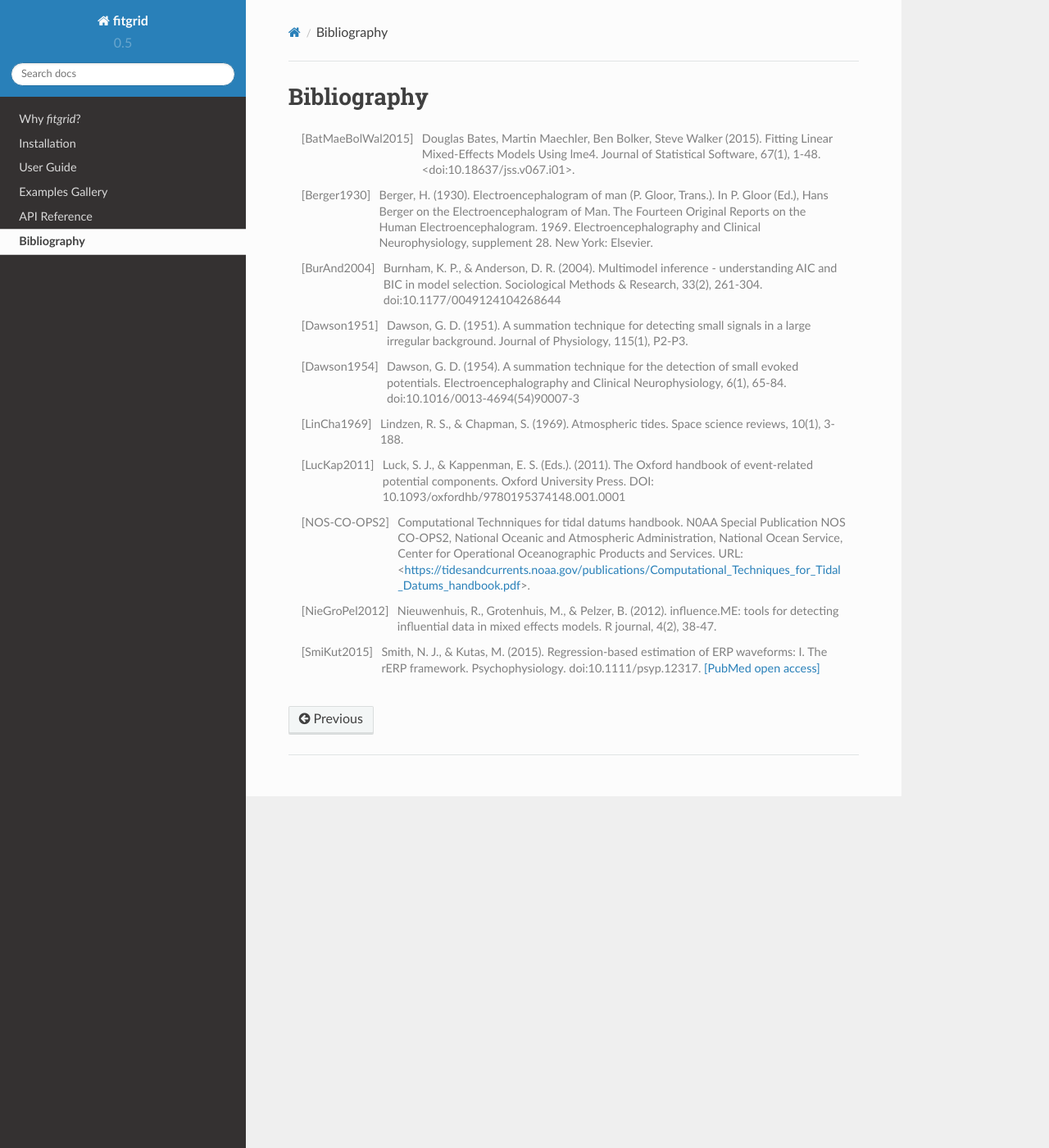
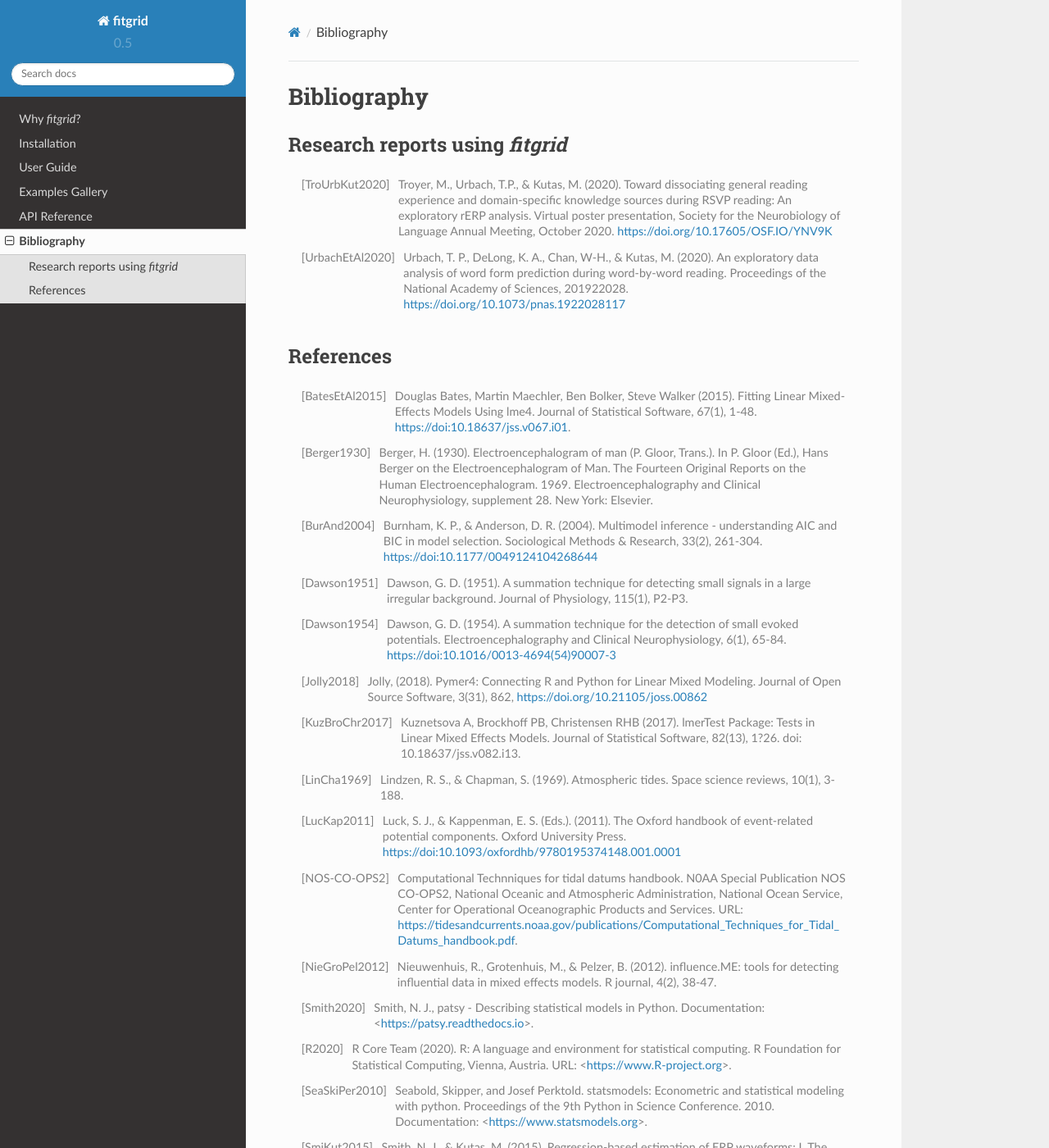
Before and after one commit to kutaslab/fitgrid, a Sphinx documentation site: the page built from docs/source/bibliography.rst, in a window 1280 px wide and 1400 px high. Shown: the whole window at 82% size. Built offline with Sphinx 7.4.7 and the Read the Docs theme 2.0.0, drawn with Linux system fonts in a browser that asks for light colours; pages that are not in the unit, such as notebooks, are missing from menus.

Commit message:
docs polishing

```diff
--- a/docs/source/bibliography.rst
+++ b/docs/source/bibliography.rst
@@ -2,10 +2,32 @@
 Bibliography
 ============
 
-.. [BatMaeBolWal2015] Douglas Bates, Martin Maechler, Ben Bolker,
+.. _fitgrid_reports:
+
+Research reports using `fitgrid`
+--------------------------------
+
+.. [TroUrbKut2020] Troyer, M., Urbach, T.P., &
+      Kutas, M. (2020). Toward dissociating general reading experience
+      and domain-specific knowledge sources during RSVP reading: An
+      exploratory rERP analysis. Virtual poster presentation, Society
+      for the Neurobiology of Language Annual Meeting,
+      October 2020. https://doi.org/10.17605/OSF.IO/YNV9K
+
+.. [UrbachEtAl2020] Urbach, T. P., DeLong, K. A., Chan, W-H., &
+      Kutas, M. (2020). An exploratory data analysis of word form
+      prediction during word-by-word reading. Proceedings of the
+      National Academy of
+      Sciences, 201922028. https://doi.org/10.1073/pnas.1922028117
+
+
+References
+----------
+
+.. [BatesEtAl2015] Douglas Bates, Martin Maechler, Ben Bolker,
        Steve Walker (2015). Fitting Linear Mixed-Effects Models Using
        lme4. Journal of Statistical Software, 67(1),
-       1-48.<doi:10.18637/jss.v067.i01>.
+       1-48. https://doi:10.18637/jss.v067.i01.
 
 .. [Berger1930] Berger, H. (1930). Electroencephalogram of man
       (P. Gloor, Trans.). In P. Gloor (Ed.), Hans Berger on the
@@ -25,29 +47,49 @@ Bibliography
 .. [Dawson1954] Dawson, G. D. (1954). A summation technique for the
        detection of small evoked potentials. Electroencephalography
        and Clinical Neurophysiology, 6(1),
-       65-84. doi:10.1016/0013-4694(54)90007-3
+       65-84. https://doi:10.1016/0013-4694(54)90007-3
 
+.. [Jolly2018] Jolly, (2018). Pymer4: Connecting R and Python for
+       Linear Mixed Modeling. Journal of Open Source Software, 3(31),
+       862, https://doi.org/10.21105/joss.00862
+
+.. [KuzBroChr2017] Kuznetsova A, Brockhoff PB, Christensen RHB
+      (2017). lmerTest Package: Tests in Linear Mixed Effects
+      Models. Journal of Statistical Software, 82(13), 1?26. doi:
+      10.18637/jss.v082.i13.
 
 .. [LinCha1969] Lindzen, R. S., & Chapman, S. (1969). Atmospheric
        tides. Space science reviews, 10(1), 3-188.
 
 .. [LucKap2011] Luck, S. J., & Kappenman, E. S. (Eds.). (2011). The
        Oxford handbook of event-related potential components. Oxford
-       University Press. DOI: 10.1093/oxfordhb/9780195374148.001.0001
+       University Press. https://doi:10.1093/oxfordhb/9780195374148.001.0001
 
 .. [NOS-CO-OPS2] Computational Technniques for tidal datums handbook. N0AA Special Publication
        NOS CO-OPS2, National Oceanic and Atmospheric Administration,
        National Ocean Service, Center for Operational Oceanographic
        Products and Services. URL:
-       <https://tidesandcurrents.noaa.gov/publications/Computational_Techniques_for_Tidal_Datums_handbook.pdf>.
+       https://tidesandcurrents.noaa.gov/publications/Computational_Techniques_for_Tidal_Datums_handbook.pdf.
 
 .. [NieGroPel2012] Nieuwenhuis, R., Grotenhuis, M., &
        Pelzer, B. (2012).  influence.ME: tools for detecting
        influential data in mixed effects models.  R journal, 4(2),
        38-47.
 
+.. [Smith2020] Smith, N. J., patsy - Describing statistical models in
+       Python. Documentation: <https://patsy.readthedocs.io>.
+
+.. [R2020] R Core Team (2020). R: A language and environment for
+      statistical computing. R Foundation for Statistical Computing,
+      Vienna, Austria.  URL: <https://www.R-project.org>.
+
+.. [SeaSkiPer2010] Seabold, Skipper, and Josef Perktold. statsmodels:
+       Econometric and statistical modeling with python.  Proceedings
+       of the 9th Python in Science Conference. 2010. Documentation:
+       <https://www.statsmodels.org>.
+
 .. [SmiKut2015] Smith, N. J., & Kutas, M. (2015). Regression-based
-       estimation of ERP waveforms: I. The rERP
-       framework. Psychophysiology. doi:10.1111/psyp.12317. `[PubMed
-       open access]
-       <https://www.ncbi.nlm.nih.gov/pmc/articles/PMC5308234/>`_
+      estimation of ERP waveforms: I. The rERP
+      framework. Psychophysiology. doi:10.1111/psyp.12317. `[PubMed
+      open access]
+      <https://www.ncbi.nlm.nih.gov/pmc/articles/PMC5308234/>`_
--- a/docs/source/gallery/getting_started.py
+++ b/docs/source/gallery/getting_started.py
@@ -18,7 +18,7 @@ The basic `fitgrid` modeling workflow is four steps:
 #. Prepare a 2-D vertical stack of fixed-length epochs as
    `pandas.DataFrame`. **Rows** = observations, indexed for epoch and time.
    **Columns** = data channels (numeric) and model predictor
-   variables (numeric, string). See :ref:`epochs_data_format` for
+   variables (numeric, string, boolean). See :ref:`epochs_data_format` for
    details.
 
 #. Load the data into a `fitgrid.Epochs` object for modeling.
@@ -40,7 +40,7 @@ The basic `fitgrid` modeling workflow is four steps:
 # 1. Prepare epochs data
 # ======================
 #
-# `fitgrid` assumes you are modeling epochs, i.e., fixed-length #
+# `fitgrid` assumes you are modeling epochs, i.e., fixed-length
 # segments of typically multi-channel digital data, time stamped, and
 # collected in a tidy `pandas.DataFrame` (see
 # :ref:`epochs_data_format` for details).
@@ -114,14 +114,14 @@ p3_epochs_df = pd.read_feather(DATA_DIR / "sub000p3.ms1500.epochs.feather")
 # select the experimental stimulus trials for modeling
 p3_epochs_df = p3_epochs_df.query("stim in ['standard', 'target']")
 
-# look up the data QC flags and select the good epochs
-good_epochs = p3_epochs_df.query("match_time == 0 and log_flags == 0")[
+# rename the time stamp column
+p3_epochs_df.rename(columns={"match_time": "time_ms"}, inplace=True)
+
+# data QC flags are set on the stimulus events, look up and select the good epochs
+good_epochs = p3_epochs_df.query("time_ms == 0 and log_flags == 0")[
     "epoch_id"
 ]
 p3_epochs_df = p3_epochs_df.query("epoch_id in @good_epochs")
-
-# the original time stamp column name is obscure, rename for clarity
-p3_epochs_df.rename(columns={"match_time": "time_ms"}, inplace=True)
 
 # select columns of interest for modeling
 indices = ["epoch_id", "time_ms"]
@@ -135,13 +135,13 @@ p3_epochs_df = p3_epochs_df[indices + predictors + channels]
 #    The `epoch_id` and `time` indices must be present in the
 #    dataframe index (`pandas.MultiIndex`) when loading the
 #    `fitgrid.Epochs` in the next step. They are also handy
-#    for single trial and time series data wrangling
+#    for general purpose epoch and time series data wrangling
 #    e.g., with `pandas.DataFrame.groupby` as shown here.
 
 # set the epoch and time column index for fg.Epochs
 p3_epochs_df.set_index(["epoch_id", "time_ms"], inplace=True)
 
-# "baseline", i.e., center each epoch, each channel on its pre-stimulus interval mean
+# "baseline", i.e., center each epoch, each channel, on its pre-stimulus interval mean
 centered = []
 for epoch_id, vals in p3_epochs_df.groupby("epoch_id"):
     centered.append(
@@ -175,11 +175,21 @@ p3_epochs_fg
 # 3. Fit a model
 # ==============
 #
-# Once the `fg.Epochs` are in place, `fitgrid.lm` and `fitgrid.lmer` methods
-# sweep a model formula across the epoch data at each time and channel and capture the model fits.
+# Once the `fg.Epochs` are in place, `fitgrid.lm` and `fitgrid.lmer`
+# methods sweep a model formula across the epoch data at each time and
+# channel and capture the model fits.  The model formulas are those
+# already in wide use Python and R. For ordinary least squares (OLS)
+# fitgrid uses `patsy <https://patsy.readthedocs.io/en/latest>`_
+# formulas which work like `lm` formulas in R when fit with the
+# `statsmodels.formula.api`. For linear mixed-effects regression
+# models (LME), fitgrid uses `lme4::lmer <https://cran.r-project.org/web/packages/lme4/index.html>`_
+# formulas. Under
+# the hood, the LME formulas are passed from Python to R and the
+# `lme4::lmer` fits returned back to Python and `fitgrid` via `pymer4
+# <http://eshinjolly.com/pymer4>`_ ([Jolly2018]_).
 #
-# Here the `patsy` formula :math:`\sim \mathsf{1 +
-# stim}` is used for OLS model fitting with `statsmodels`.
+# Here the `patsy` formula :math:`\sim \mathsf{1 + stim}` is used for
+# OLS model fitting with `statsmodels`.
 
 lmg_1_stim = fg.lm(p3_epochs_fg, RHS="1 + stim")
 
--- a/docs/source/installation.rst
+++ b/docs/source/installation.rst
@@ -51,8 +51,8 @@ the channels are searched for compatible packages from left to right.
    and install `fitgrid` along with any other conda packages you want
    to run in one fell swoop. The conda installer cannot see into the
    future. If you install packages one by one, the versions you get
-   will be compatible with what you have already installed but maybe
-   not with what you want to install next.
+   will be compatible with what you have already installed but may not
+   be compatible with what you want to install next.
 
 
 -------------
--- a/docs/source/overview.rst
+++ b/docs/source/overview.rst
@@ -148,7 +148,7 @@ mixed effects models are shipped out of Python and into R via Eshin Jolly's
 `pymer4 <https://github.com/kmerkmer/pymer>`_ interface [Jolly19]_ and fit with
 `lme4::lmer
 <https://cran.r-project.org/web/packages/lme4/index.html>`_ (see
-[BatMaeBolWal2015]_).
+[BatesEtAl2015]_).
 
 For illustration with `patsy` and `statsmodels`, suppose you have a
 pandas DataFrame ``data`` with independent variables ``x`` and ``a``,
--- a/docs/source/user_guide.rst
+++ b/docs/source/user_guide.rst
@@ -1,4 +1,4 @@
-.. user_guide:
+.. _user_guide:
 
 ##########
 User Guide
```
Also changed, not shown: other parts of docs/source/bibliography.rst (+1 -1 lines), other parts of docs/source/user_guide.rst (+1 -1 lines), docs/source/index.rst (+12 -11 lines), docs/source/why_fitgrid.rst (+36 -32 lines), docs/source/_static/eeg_epochs.png, 1 other file.
